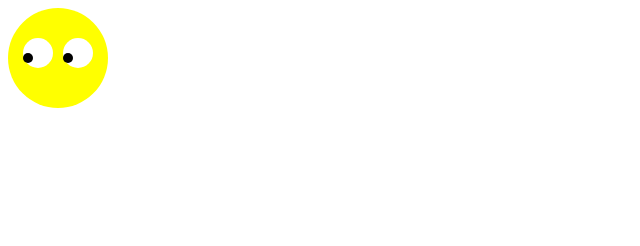
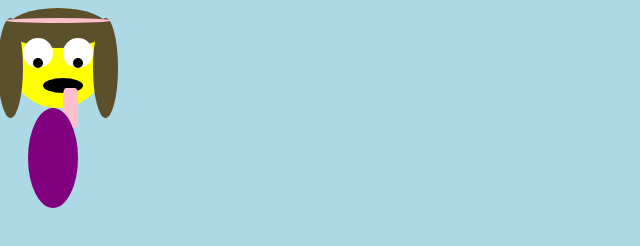
Before and after one commit to Smiththemyth/2020CS8Tri3, a plain HTML site: page index.html in a window 1280 px wide. Shown: the whole page, without its empty margins (0-640 px from the left). Drawn offline with Linux system fonts and the light colour scheme.

Commit message:
made emoji a person

```diff
--- a/index.html
+++ b/index.html
@@ -5,6 +5,7 @@
         <style>
             body{
          position: absolute;
+         background-color: lightblue
 
             }
             #face{
@@ -26,7 +27,8 @@
                 height: 10px;
                 width: 10px;
                 border-radius: 50%;
-                top: 15px;
+                top: 20px;
+                right: 10px;
                 position: absolute;
 
 
@@ -38,12 +40,73 @@
                 right:15px;
             }
             #mouth{
-                background: url('emojiMouth.png') no-repeat center center;
-                background-size:contain;
+                 width: 40px;
+                height: 15px;
+                background-color: black;
+                border-radius: 50%;
+                position: absolute;
+                top: 70px;
+                right: 25px;
             }
             #tongue{
+                width: 15px;
+                height: 40px;
+                background-color: pink;
+                border-radius: 20%;
+                position: absolute;
+                top: 10px;
+                right: 5px;
+            }
+            #hair{
+                background-color:#5c4f2b;
+                height: 40px;
+                weight: 40px;
+                border-radius: 50%;
+            }
+            #hair2{
+                background-color:#5c4f2b;
+                height:100px;
+                width: 25px;
+                border-radius:50%;
+                right:-10px;
+                top:10px;
+                position:absolute;
 
             }
+            #hair3{
+                background-color:#5c4f2b;
+                height:100px;
+                width: 25px;
+                border-radius:50%;
+                right:85px;
+                top:10px;
+                position:absolute;
+
+            }
+             #headband{
+                background-color:pink;
+                height:5px;
+                width: 105px;
+                border-radius:50%;
+                right:-3px;
+                top:10px;
+                position:absolute;
+
+            }
+            #chest{
+                background-color: purple;
+         width: 50px;
+         height: 100px;
+         border-radius:50%;
+         right:30px;
+         position: absolute;
+
+            }
+
+
+
+
+
         </style>
     </head>
     <body>
@@ -56,7 +119,20 @@
             </div>
             <div id='mouth'>
                 <div id='tongue'></div>
+                </div>
+                   <div id='hair'></div>
             </div>
+            <div id='hair2'></div>
         </div>
+        <div>
+        <div id='hair3'></div>
+        </div>
+        <div>
+         <div id='headband'></div>
+        </div>
+        <div>
+        <div id='chest'></div>
+        </div>
+
     </body>
 </html>
```
